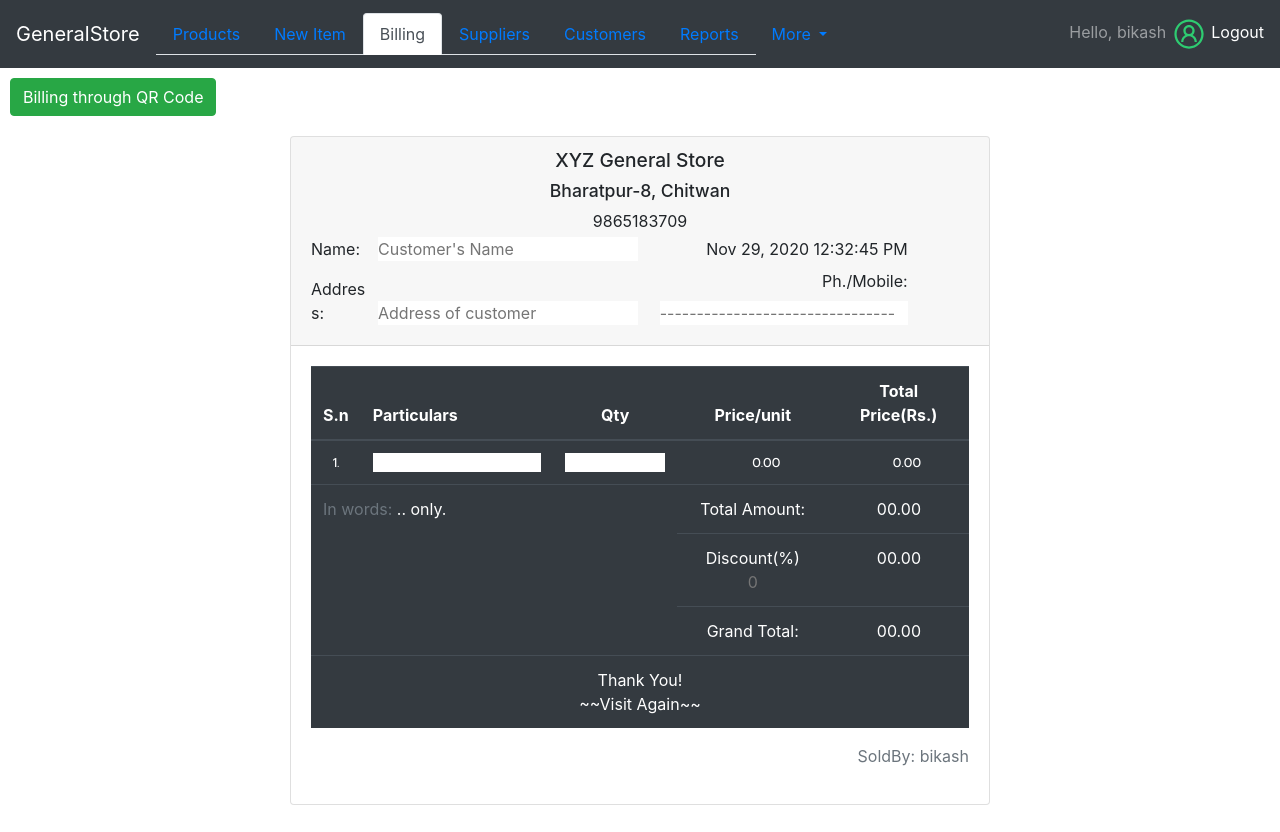
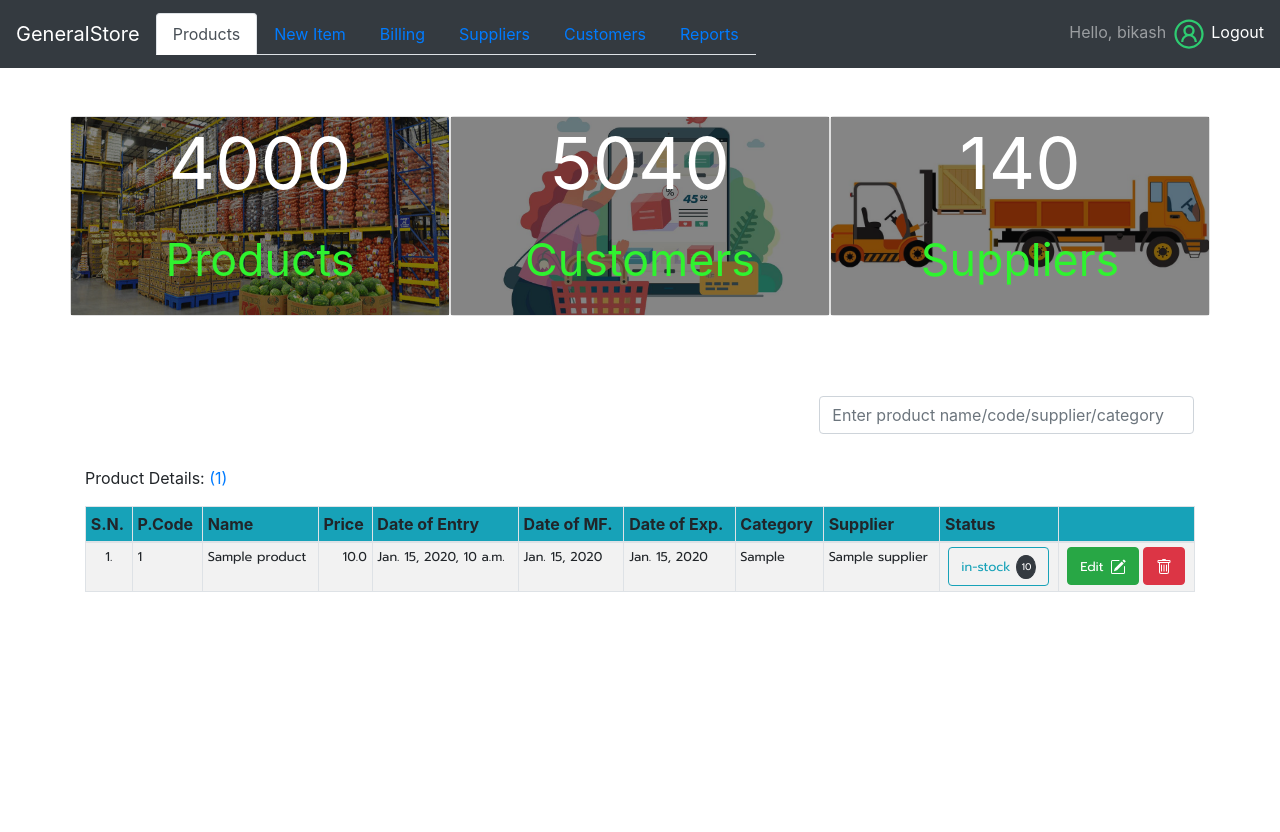
Before and after one commit to sthaB-kash/GeneralStore, a Django app: page / in a window 1280 px wide. Shown: the top 832 px of the page. After the commit the page ends 592 px from the top, so only its background shows below. Run offline with Django 3.2, Linux system fonts and the light colour scheme; a user stored in the database is signed in; tables that the repository leaves empty hold one stand-in row (values such as "Sample post"); some libraries are stand-ins or nearby versions.

Commit message:
auto filling suppliers and dynamic product-customers-suppliers

```diff
--- a/myapp/views.py
+++ b/myapp/views.py
@@ -69,7 +69,7 @@ def login_page(request):
     return render(request, "login.html", context)
 
 
-# @login_required(login_url='login')
+@login_required(login_url='login')
 def index(request):
     try:
         all_products = Product.objects.all()
@@ -198,9 +198,12 @@ def suppliers(request):
 
 
 def auto_fill_supplier_info(request):
-    qs = Supplier.objects.values().get(sname=request.GET.get('name'))
-    # print(qs)
-    return JsonResponse(qs, safe=False)
+    try:
+        qs = Supplier.objects.values().get(sname=request.GET.get('name'))
+        # print(qs)
+        return JsonResponse(qs, safe=False)
+    except:
+        return JsonResponse({}, safe=False)
 
 
 def get_product_details(request):
--- /dev/null
+++ b/static/css/style_for_no_of_products_suppliers_and_customers.css
@@ -0,0 +1,39 @@
+ .product-supplier-customer  .card {
+    max-height: 200px;
+ }
+ .product-supplier-customer .card > p,  .product-supplier-customer .card>.card-value {
+    /* background-color: lightblue; */
+    color: rgb(47, 243, 47);
+    position: absolute;
+    width: 100%;
+    bottom: 5px;
+    text-align: center !important;
+    font-size: 2.8rem;
+}
+ .product-supplier-customer .card>.card-value{
+    color: white;
+    font-size: 4.5em;
+    top:30%;
+    left: 50%;
+    transform: translate(-50%,-50%);
+}
+ .product-supplier-customer .card > span {
+    position: absolute;
+    width: 100%;
+    height: 100%;
+    background-color: rgba(12, 12, 12, 0.5);
+    /* opacity: 0.5; */
+}
+ .product-supplier-customer .card img{
+    width: 100% !important;
+    height: 100% !important;
+}
+@media screen and (min-width:768px) and (max-width:992px){
+     .product-supplier-customer .card > p{
+        font-size: 1.8rem;
+        bottom: 0;
+    }
+     .product-supplier-customer .card >.card-value {
+        font-size: 3.7rem
+    }
+}
--- /dev/null
+++ b/static/js/product-supplier-customers.js
@@ -0,0 +1,58 @@
+    function dynamicValues(){
+        var s_value = 140;//Number($('.s-value').html());
+        var c_value = 5040, p_value = 4000;
+        var s_incr = getIncrement(s_value);
+        var c_incr = getIncrement(c_value), p_incr = getIncrement(p_value);
+        var init_s_value = 0, init_c_value= 0, init_p_value = 0;
+        $('.s-value').html(init_s_value);
+        $('.c-value').html(init_c_value);
+        $('.p-value').html(init_p_value);
+
+        //console.log(s_value);
+        var stop_s = setInterval(function(){
+            $('.s-value').html(init_s_value+=s_incr);
+            if(init_s_value >= s_value){
+                init_s_value = s_value;
+                clearInterval(stop_s);
+                $('.s-value').html(s_value)
+            }
+        }, ((s_value < 100) ? 50: (s_value <500)? 20: (s_value<1000)?10:(s_value<2000)?5:2));
+        var stop_c = setInterval(function(){
+            $('.c-value').html(init_c_value+=c_incr);
+            if(init_c_value >= c_value){
+                init_c_value = c_value;
+                clearInterval(stop_c);
+                $('.c-value').html(c_value)
+            }
+        },((c_value < 100) ? 50: (c_value <500)? 20: (p_value<1000)?10:(c_value<2000)?5:2));
+        var stop_p = setInterval(function(){
+            $('.p-value').html(init_p_value+=p_incr);
+            if(init_p_value >= p_value){
+                init_p_value = p_value;
+                clearInterval(stop_p);
+                $('.p-value').html(p_value)
+            }
+        },((p_value < 100) ? 50: (p_value <500)? 20: (p_value<1000)?10:(p_value<2000)?5:2));
+        //setTimeout(function(){clearInterval(stop)},2000);
+
+    }
+    //function to return increment value for each
+    function getIncrement(val){
+        if(val>100 && val<500)
+            incr = 3;
+        else if(val>=500 && val<1000)
+            incr = 4;
+        else if(val >= 1000 && val<2000)
+            incr = 5;
+        else if(val>=2000)
+            incr = 10;
+        else
+            incr = 2;
+
+        return incr;
+    }
+
+    dynamicValues();
+    $('#products-tab').click(function(){
+        dynamicValues();
+    })
--- a/templates/index.html
+++ b/templates/index.html
@@ -4,6 +4,7 @@
       {% load static %}
 
     <link rel="stylesheet" href="{% static 'css/style.css' %}"/>
+    <link rel="stylesheet" href="{% static 'css/style_for_no_of_products_suppliers_and_customers.css' %}"/>
     <link rel="stylesheet" href="{% static 'css/billing.css' %}"/>
 
     <!-- Required meta tags -->
@@ -38,7 +39,7 @@
                 </li>
                 <li class="nav-item" role="presentation">
                     <a class="nav-link" id="newItem-tab" data-toggle="tab" href="#newItem" role="tab" aria-controls="newItem" aria-selected="true">New Item</a>
-                  </li>
+                </li>
                 <li class="nav-item" role="presentation">
                   <a class="nav-link" id="billing-tab" data-toggle="tab" href="#billing" role="tab" aria-controls="billing" aria-selected="false">Billing</a>
                 </li>
@@ -53,15 +54,15 @@
                 </li>
             </ul>
 
-          <div class="nav-item dropdown">
-            <a class="nav-link dropdown-toggle" href="#" id="navbarDropdownMenuLink" role="button" data-toggle="dropdown" aria-haspopup="true" aria-expanded="false">
-              More
-            </a>
-            <div class="dropdown-menu" aria-labelledby="navbarDropdownMenuLink">
-              <a class="dropdown-item" href="#">Import</a>
-              <a class="dropdown-item" href="#">Export</a>
-              <a class="dropdown-item" href="#">Logout</a>
-            </div>
+<!--          <div class="nav-item dropdown">-->
+<!--            <a class="nav-link dropdown-toggle" href="#" id="navbarDropdownMenuLink" role="button" data-toggle="dropdown" aria-haspopup="true" aria-expanded="false">-->
+<!--              More-->
+<!--            </a>-->
+<!--            <div class="dropdown-menu" aria-labelledby="navbarDropdownMenuLink">-->
+<!--              <a class="dropdown-item" href="#">Import</a>-->
+<!--              <a class="dropdown-item" href="#">Export</a>-->
+<!--              <a class="dropdown-item" href="#">Logout</a>-->
+<!--            </div>-->
           </div>
 
         </div>
@@ -101,6 +102,35 @@
       <div class="tab-content" id="myTabContent">
           <!--products tab-->
         <div class="tab-pane fade active show" id="products" role="tabpanel" aria-labelledby="products-tab">
+            <!-- no of products, suppliers and customers -->
+                <section class="">
+                    <div class="container product-supplier-customer py-5">
+                        <div class="row row-cols-md-3">
+                            <div class="card">
+                                <span></span>
+                                <img class="card-img-top" src="{% static 'images/project-products.jpg'%}" />
+                                <div class="card-value p-value">457</div>
+                                <p class="">Products</p>
+                            </div>
+
+                            <div class="card">
+                                <span></span>
+                                <img class="card-img-top" src="{% static 'images/project-customer-purchase.jpg' %}"/>
+                                <div class="card-value c-value">457</div>
+                                <p class="">Customers</p>
+                            </div>
+                            <div class="card">
+                                <span></span>
+                                <img class="card-img-top" src="{% static 'images/supplier-4.jpg' %}"/>
+                                <div class="card-value s-value">457</div>
+                                <p class="">Suppliers</p>
+
+                            </div>
+                        </div>
+                    </div>
+
+                </section>
+
             <!--all product details-->
             <div class="container">
                 <div class=" my-4 p-2 row ">
@@ -108,7 +138,6 @@
                            id="inputSearch" placeholder="Enter product name/code/supplier/category" aria-label="Search" />
                     <!--<button class="col-sm-6 col-md-3 col-lg-2 btn btn-outline-success my-2 my-sm-0" type="submit">Search</button>-->
                 </div>
-
 
                 <div id="searched-data"><!--searched data will be placed after ajax response-->
                     <p class = "display-5">Product Details: <span class="text-primary">({{ sn }})</span></p>
@@ -551,7 +580,7 @@
      });
 
     //------------------------dynamic billing------------------------------------------
-    $('#billing-tab').tab('show');
+    //$('#billing-tab').tab('show');
     $('#qrcode-billing').click(function(){
         $.ajax({
             url: '{% url "QrcodeBilling" %}',
@@ -712,6 +741,7 @@
 
   </script>
   <script src="{% static 'js/index.js' %}" ></script>
+  <script src="{% static 'js/product-supplier-customers.js' %}" ></script>
   <script src ="{% static 'js/billing-numberToWords.js' %}">/</script>
   <script src="{% static 'js/calTotalPrice.js' %}" ></script>
 
```
Also changed, not shown: static/images/project-customer-purchase.jpg (added), static/images/project-customers.jpg (added), static/images/project-products.jpg (added), static/images/project-products1.jpg (added), static/images/project-products2.jpeg (added), static/images/project-sales (2).jpg (added), static/images/project-sales.jpg (added), static/images/project-supplier-consumer relationship.png (added), static/images/project-supplier.jpg (added), static/images/supplier-1.png (added), static/images/supplier-2.png (added), static/images/supplier-3.jpg (added), static/images/supplier-4.jpg (added).
